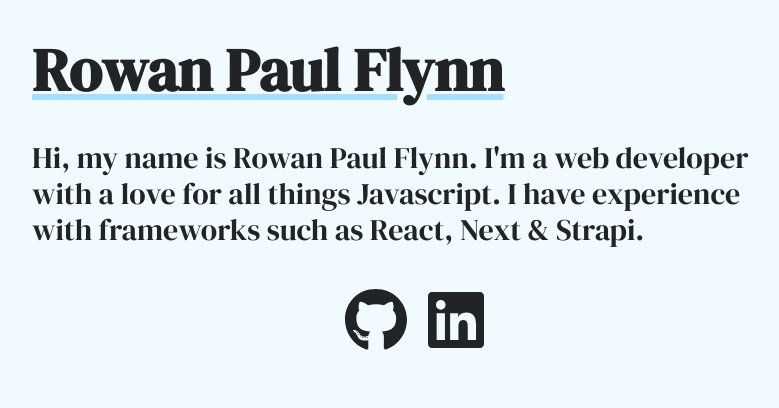
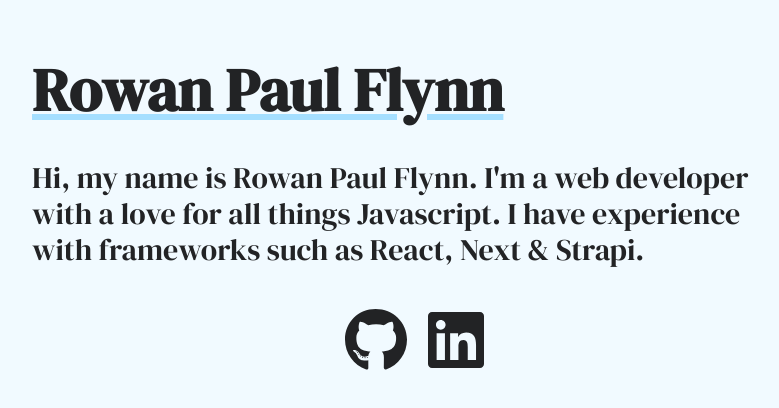
Before and after one commit to Rowan-Paul/rowanpaulflynn, a Next.js app: page / in a window 1280 px wide. Shown: the top 408 px of the page, without its empty margins (224-1003 px from the left). Built offline with nearby package versions, Linux system fonts and the light colour scheme.

Commit message:
Add padding

```diff
--- a/pages/index.tsx
+++ b/pages/index.tsx
@@ -2,7 +2,7 @@ import type { NextPage } from 'next';
 
 const Home: NextPage = () => {
   return (
-    <div className="min-h-screen bg-primary dark:bg-dark-grey-500 font-primary text-text dark:text-primary">
+    <div className="min-h-screen bg-primary dark:bg-dark-grey-500 font-primary text-text dark:text-primary p-5">
       <div className="container m-auto max-w-3xl">
         <h1 className="text-4xl md:text-6xl font-extrabold py-10 underline decoration-light-blue">Rowan Paul Flynn</h1>
         <p className="text-2xl md:text-3xl">
```
